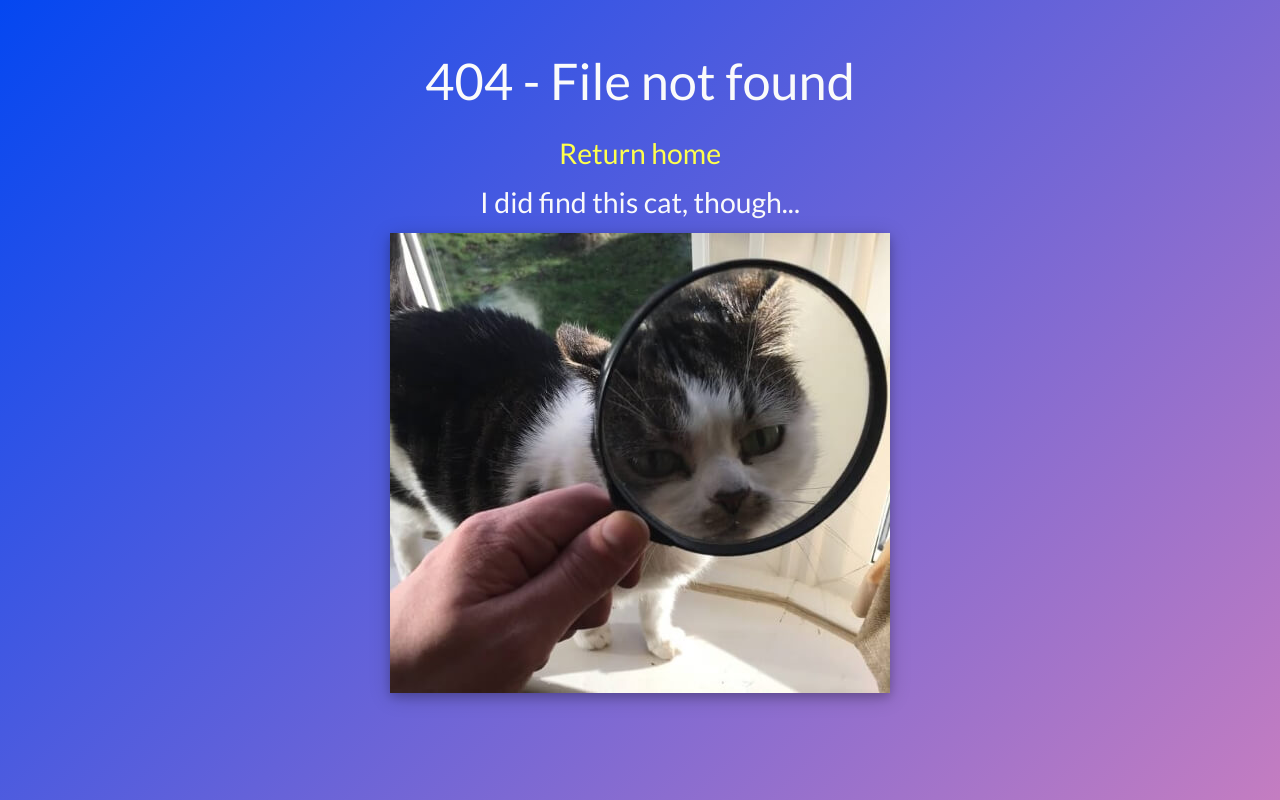
After one commit to yobananaboy/mattkeegan.uk, a web app: file public/404/index.html in a window 1280 px wide. The commit adds this page. Run offline with its HTML, style and script files only (its server is not run), Linux system fonts and the light colour scheme.

Commit message:
add error 404 page

```diff
--- /dev/null
+++ b/public/404/index.html
@@ -0,0 +1,43 @@
+<!-- DOCTYPE HTML5 -->
+<!DOCTYPE html>
+<html lang="en" ng-app>
+  <head>
+    <!-- Set character encoding for the document -->
+    <meta charset="utf-8">
+    <!-- Instruct Internet Explorer to use its latest rendering engine -->
+    <meta http-equiv="x-ua-compatible" content="ie=edge">
+    <!-- Viewport for responsive web design -->
+    <meta name="viewport" content="width=device-width, initial-scale=1">
+    <!-- Meta Description -->
+    <meta name="description" content="Online portfolio of full-stack developer Matt Keegan. 404 File not found.">
+    <title>Matt Keegan | 404</title>
+    <link rel="apple-touch-icon" sizes="57x57" href="/favicon/apple-icon-57x57.png">
+    <link rel="apple-touch-icon" sizes="60x60" href="/favicon/apple-icon-60x60.png">
+    <link rel="apple-touch-icon" sizes="72x72" href="/favicon/apple-icon-72x72.png">
+    <link rel="apple-touch-icon" sizes="76x76" href="/favicon/apple-icon-76x76.png">
+    <link rel="apple-touch-icon" sizes="114x114" href="/favicon/apple-icon-114x114.png">
+    <link rel="apple-touch-icon" sizes="120x120" href="/favicon/favicon/apple-icon-120x120.png">
+    <link rel="apple-touch-icon" sizes="144x144" href="/favicon/apple-icon-144x144.png">
+    <link rel="apple-touch-icon" sizes="152x152" href="/favicon/apple-icon-152x152.png">
+    <link rel="apple-touch-icon" sizes="180x180" href="/favicon/apple-icon-180x180.png">
+    <link rel="icon" type="image/png" sizes="192x192"  href="/favicon/android-icon-192x192.png">
+    <link rel="icon" type="image/png" sizes="32x32" href="/favicon/favicon-32x32.png">
+    <link rel="icon" type="image/png" sizes="96x96" href="/favicon/favicon-96x96.png">
+    <link rel="icon" type="image/png" sizes="16x16" href="/favicon/favicon-16x16.png">
+    <link rel="manifest" href="/favicon/manifest.json">
+    <meta name="msapplication-TileColor" content="#ffffff">
+    <meta name="msapplication-TileImage" content="/favicon/ms-icon-144x144.png">
+    <meta name="theme-color" content="#ffffff">
+    <link href="https://fonts.googleapis.com/css?family=Lato" rel="stylesheet">
+    <link rel="stylesheet" href="/style.css">
+    <base href="/" />
+  </head>
+  <body>
+      <div class="error-message">
+          <h1>404 - File not found</h1>
+          <h3><a href="/">Return home</a></h3>
+          <h3>I did find this cat, though...</h3>
+          <img src="/image/404/cat-magnifying-glass.jpg" alt="Cat spotted in magnifying glass" class="img-error" />
+      </div>
+  </body>
+</html>
--- a/public/style.css
+++ b/public/style.css
@@ -187,7 +187,14 @@ a:hover {
 	text-align: center;
 	margin-bottom: 2em;
 }
-
+/* ERROR 404 */
+.error-message {
+	text-align: center;
+}
+.img-error {
+	max-width: 500px;
+	box-shadow: 0 4px 10px 0 rgba(0,0,0,0.2),0 4px 20px 0 rgba(0,0,0,0.19);
+}
 /* MOBILE */
 @media only screen and (max-width: 800px) {
 	body {
@@ -197,4 +204,7 @@ a:hover {
 	.intro, .temp-message, .quote-wrapper, .projects-item-wrapper, .projects-title-wrapper, .social-icons {
 		width: 90%;
 	}
+	.img-error {
+		max-width: 80%;
+	}
 }
--- a/server.js
+++ b/server.js
@@ -6,6 +6,7 @@ require('babel-register')({
 const http = require('http');
 const express = require('express');
 const app = express();
+const path = require('path');
 
 const server = http.createServer(app);
 
@@ -14,7 +15,7 @@ app.use(express.static('public'));
 app.set('views', './views');
 app.set('view engine', 'ejs');
 
-require('./server/routes/routes')(app);
+require('./server/routes/routes')(app, path);
 
 server.listen(process.env.PORT || 3000, process.env.IP || "0.0.0.0", function(){
   var addr = server.address();
--- a/server/routes/routes.js
+++ b/server/routes/routes.js
@@ -1,8 +1,12 @@
 const calculator_controller = require('./calculator/calculatorController');
 const game_of_life_controller = require('./gameOfLife/gameOfLifeController');
 
-module.exports = function(app) {
+module.exports = function(app, path) {
     app.get('/calculator', calculator_controller.get_calculator);
 
     app.get('/game-of-life', game_of_life_controller.get_game);
+
+    app.get('*', function(req, res) {
+        res.sendfile(path.resolve('public/404/index.html'));
+    });
 };
```
Also changed, not shown: package.json (+9 -1 lines), server/config/stockChart/database.js (added, +25 -0 lines), public/image/404/cat-magnifying-glass.jpg (added), 1 other file.
